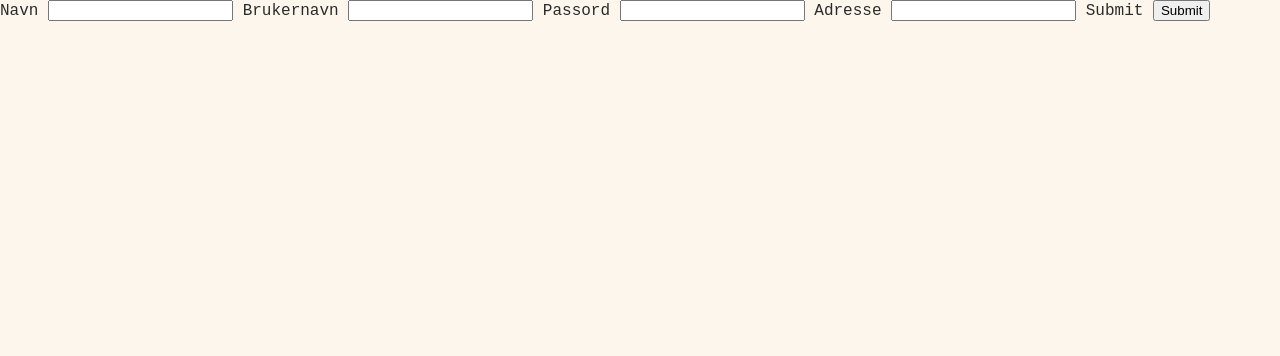
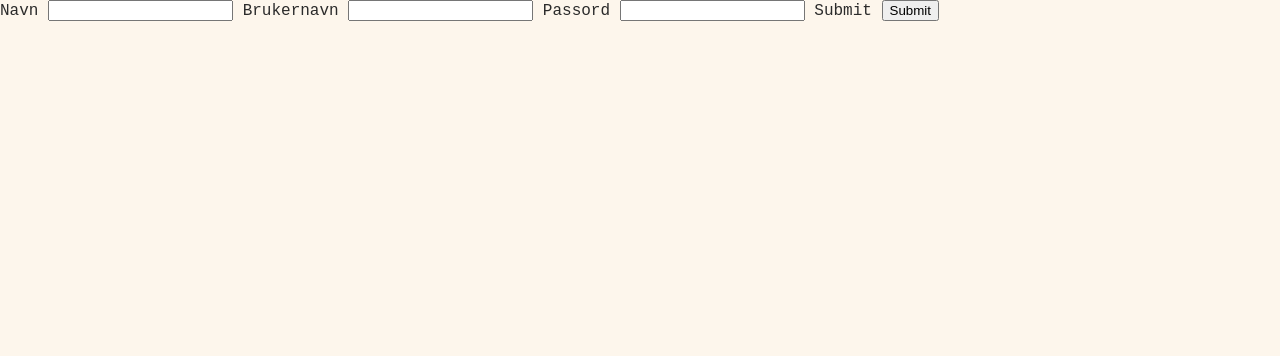
Before and after one commit to kaylalorrainealessandra-ux/kantine-sql, a Flask app: page /register in a window 1280 px wide. Shown: the part 64-420 px from the top of the page. Run offline with Flask 3, Linux system fonts and the light colour scheme.

Commit message:
jeg har kommet til steg 6

```diff
--- a/app.py
+++ b/app.py
@@ -27,11 +27,13 @@ def register():
         conn = get_conn()
         cur = conn.cursor()
         cur.execute(
-            "INSERT INTO kunder (navn, brukernavn, passord) VALUES (%s, %s, %s)"
+            "INSERT INTO kunder (navn, brukernavn, passord) VALUES (%s, %s, %s)",
+            (navn,brukernavn,passord)
         )
         conn.commit()
         cur.close()
         conn.close()
+
         return redirect('/login')
     return render_template('register.html')
 
--- a/templates/register.html
+++ b/templates/register.html
@@ -12,9 +12,6 @@
     <label for="passord">Passord</label>
         <input name="passord" type="text" required="true">
 
-    <label for="adresse">Adresse</label>
-        <input name= "passord" type="text" required="false">
-
     <label for="submit">Submit</label>
         <button name="submit">Submit</button>
 
```
